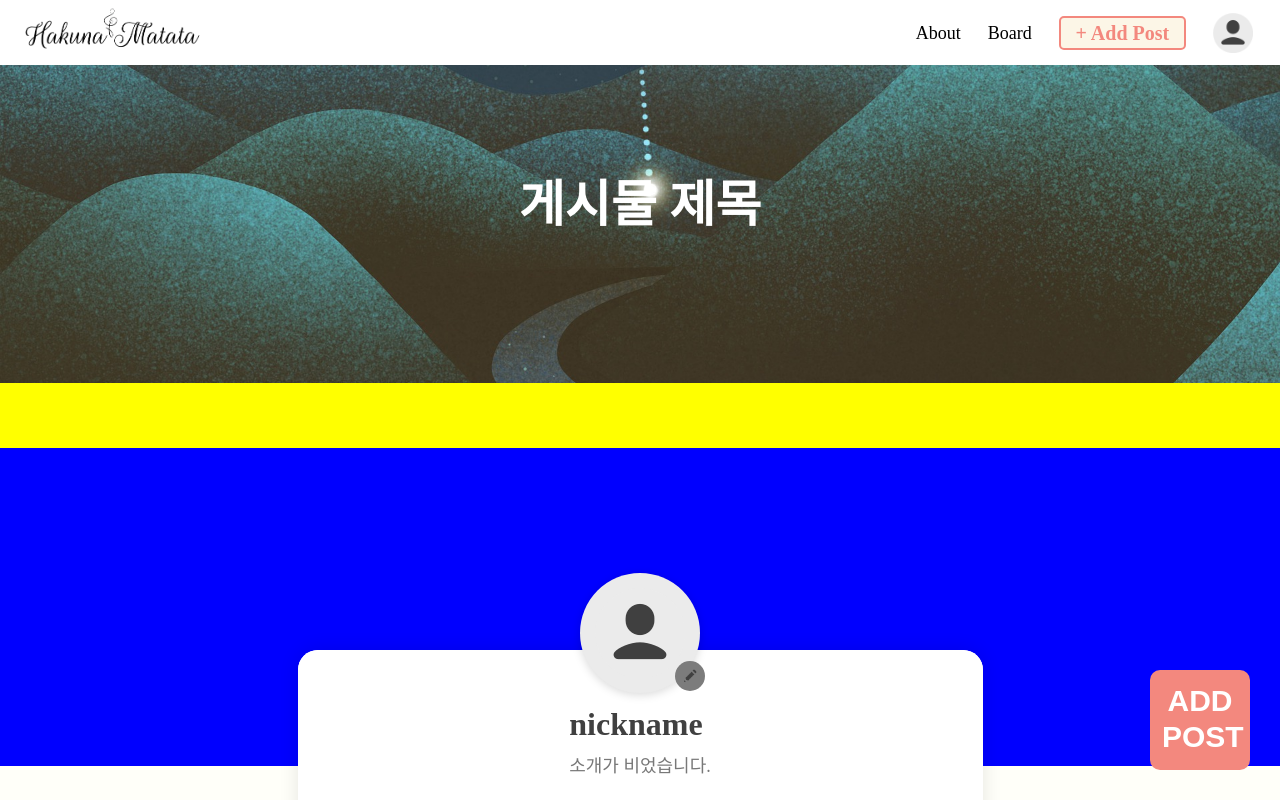
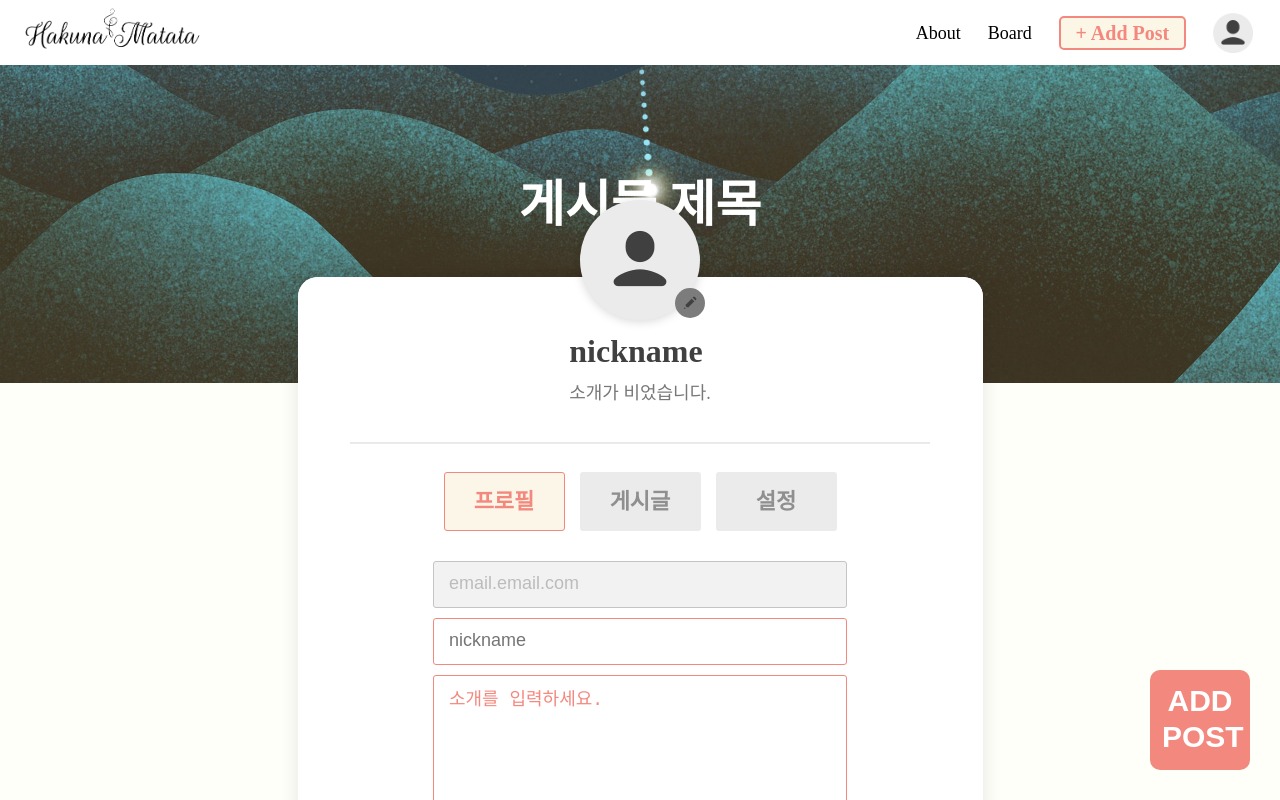
Before and after one commit to codestates/HAKUNA-MATATA, a React (Create React App) app in the folder client/: page /mypage in a window 1280 px wide. Shown: the top 800 px of the page. Built offline with nearby package versions, Linux system fonts and the light colour scheme.

Commit message:
Modify mypage

```diff
--- a/client/src/components/Mypage/css/Mypost.module.css
+++ b/client/src/components/Mypage/css/Mypost.module.css
@@ -89,9 +89,10 @@ button {
   box-shadow: 0px 1px 10px rgba(0, 0, 0, 0.2);
   border-radius: 5px;
   position: absolute;
-  z-index: 1;
   left: -25px;
   bottom: -10px;
+  z-index: 10;
+  background-color: #fff;
 }
 
 .hidden {
--- a/client/src/pages/Mypage.js
+++ b/client/src/pages/Mypage.js
@@ -55,9 +55,7 @@ const Mypage = () => {
 
   return (
     <>
-      <header className={style.header} />
       <section className={style.section}>
-        <div className={style.banner}></div> {/* 배너 컴포넌트 자리 */}
         <main className={style.mypage}>
           <div className={style.container}>
             <div className={style.profileHeader}>
@@ -110,7 +108,7 @@ const Mypage = () => {
                 {subMenu.setting ? <Setting /> : null}
               </div>
             </div>
-            <Link to="/post">
+            <Link to="/add-post">
               <button className={style.addButton}>ADD POST</button>
             </Link>
           </div>
--- a/client/src/pages/css/Mypage.module.css
+++ b/client/src/pages/css/Mypage.module.css
@@ -37,7 +37,8 @@ section {
   height: 759px;
   background-color: #fff;
   position: absolute;
-  top: 202px;
+  /* top: 202px; */
+  top: -106px;
   border-radius: 20px;
   box-shadow: 0px 0px 20px rgba(0, 0, 0, 0.1);
 }
@@ -65,6 +66,7 @@ section {
   position: absolute;
   top: -77px;
   border: none;
+  cursor: pointer;
 }
 
 .userImage {
@@ -121,12 +123,12 @@ hr {
 
 .overflow {
   overflow: auto;
-  /* -ms-overflow-style: none; */
+  -ms-overflow-style: none;
 }
 
-/* .overflow::-webkit-scrollbar {
+.overflow::-webkit-scrollbar {
   display: none;
-} */
+}
 
 .profileBody {
   display: flex;
```
